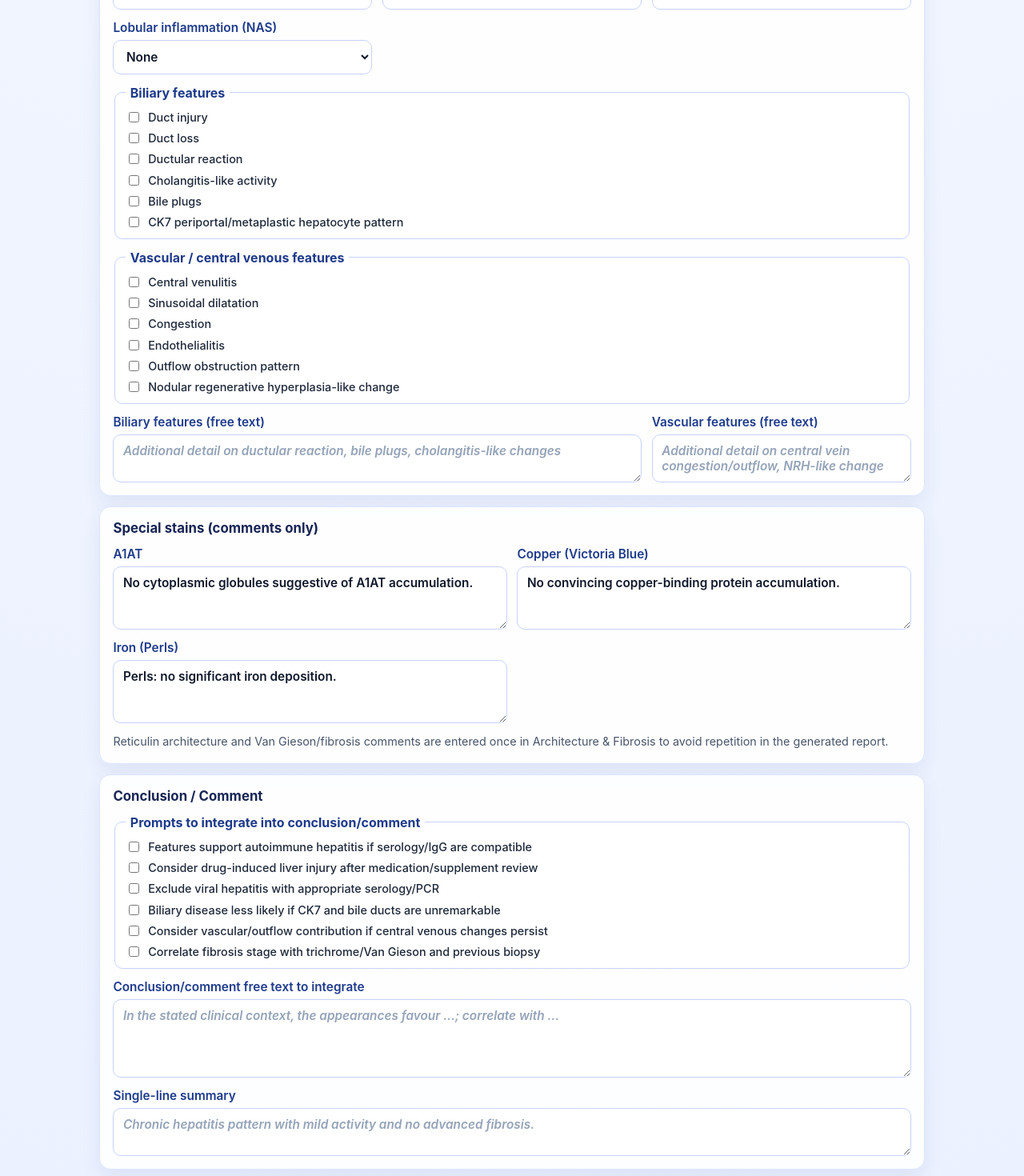
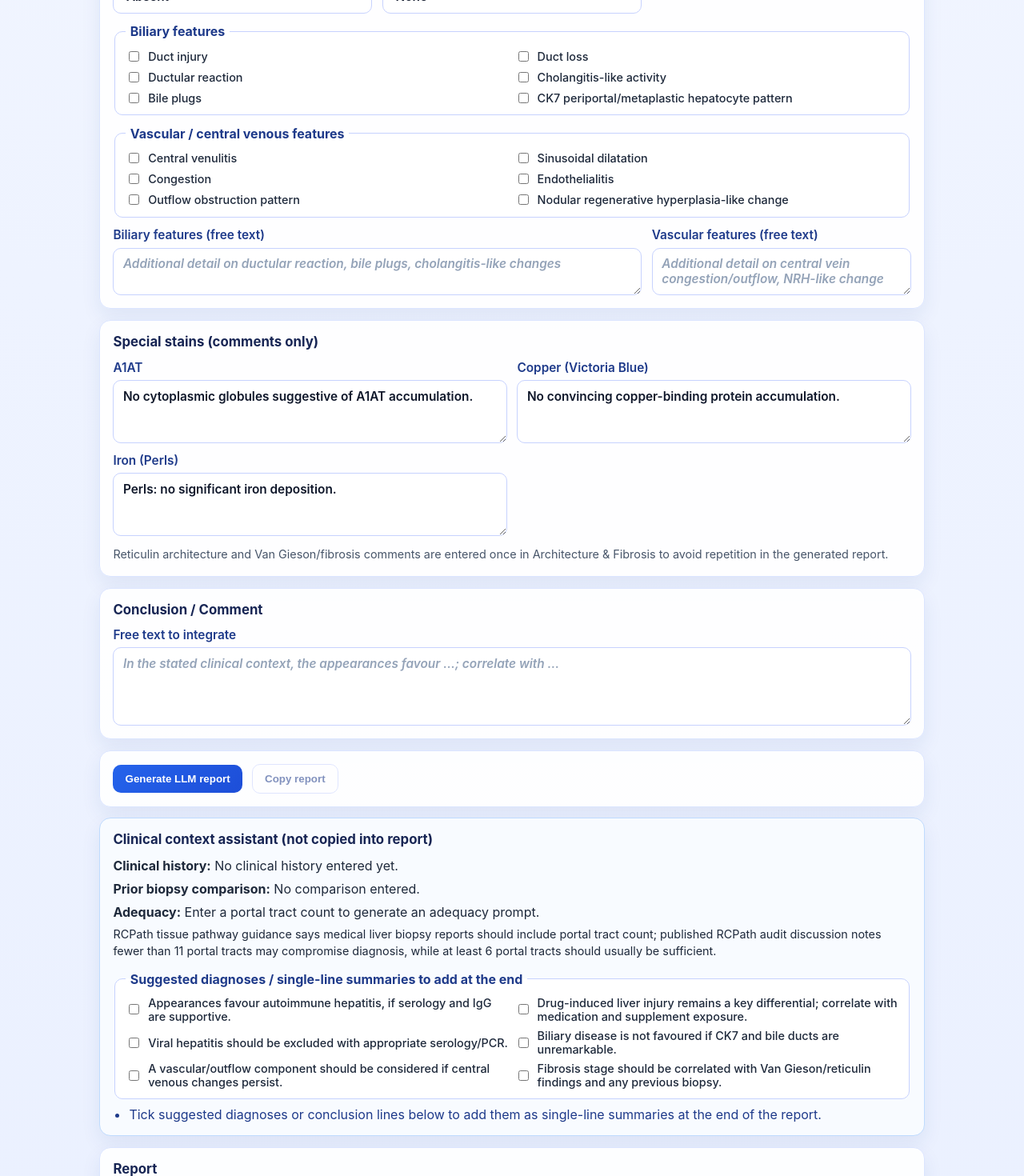
Before and after one commit to dradamchristian/liverbxreport, a React (Vite) app: page / in a window 1280 px wide. Shown: the part 1330-2800 px from the top of the page at 80% size. Built offline with nearby package versions, Linux system fonts and the light colour scheme; the HTML template or start-up script is replaced by a standard one.

Commit message:
Tidy biopsy feature inputs and summary prompts

```diff
--- a/src/App.tsx
+++ b/src/App.tsx
@@ -16,7 +16,7 @@ const portalInfiltrateOptions = ['Lymphocyte-rich', 'Plasma cell-rich', 'Neutrop
 const lobularInjuryOptions = ['Spotty necroinflammation', 'Acidophil bodies', 'Confluent necrosis', 'Bridging necrosis', 'Kupffer cell activation', 'Hepatocyte rosettes', 'Viral cytopathic change']
 const biliaryFeatureOptions = ['Duct injury', 'Duct loss', 'Ductular reaction', 'Cholangitis-like activity', 'Bile plugs', 'CK7 periportal/metaplastic hepatocyte pattern']
 const vascularFeatureOptions = ['Central venulitis', 'Sinusoidal dilatation', 'Congestion', 'Endothelialitis', 'Outflow obstruction pattern', 'Nodular regenerative hyperplasia-like change']
-const conclusionPromptOptions = ['Features support autoimmune hepatitis if serology/IgG are compatible', 'Consider drug-induced liver injury after medication/supplement review', 'Exclude viral hepatitis with appropriate serology/PCR', 'Biliary disease less likely if CK7 and bile ducts are unremarkable', 'Consider vascular/outflow contribution if central venous changes persist', 'Correlate fibrosis stage with trichrome/Van Gieson and previous biopsy']
+const diagnosticSummaryOptions = ['Appearances favour autoimmune hepatitis, if serology and IgG are supportive.', 'Drug-induced liver injury remains a key differential; correlate with medication and supplement exposure.', 'Viral hepatitis should be excluded with appropriate serology/PCR.', 'Biliary disease is not favoured if CK7 and bile ducts are unremarkable.', 'A vascular/outflow component should be considered if central venous changes persist.', 'Fibrosis stage should be correlated with Van Gieson/reticulin findings and any previous biopsy.']
 
 export default function App() {
   const [clinicalHistory, setClinicalHistory] = useState('')
@@ -48,10 +48,9 @@ export default function App() {
   const [a1atComment, setA1atComment] = useState('No cytoplasmic globules suggestive of A1AT accumulation.')
   const [copperComment, setCopperComment] = useState('No convincing copper-binding protein accumulation.')
   const [ironComment, setIronComment] = useState('Perls: no significant iron deposition.')
-  const [conclusionPrompts, setConclusionPrompts] = useState<string[]>([])
+  const [diagnosticSummaries, setDiagnosticSummaries] = useState<string[]>([])
 
   const [interpretation, setInterpretation] = useState('')
-  const [singleLineSummary, setSingleLineSummary] = useState('')
 
   const [report, setReport] = useState('')
   const [busy, setBusy] = useState(false)
@@ -75,7 +74,7 @@ export default function App() {
     cholestasis === 'Present' || biliaryFeatureChecks.length > 0 || /duct|ck7|bile|cholang/i.test(biliaryFeatures) ? 'Biliary/cholestatic clues: assess duct injury/loss, ductular reaction, cholangitis, copper-associated protein, CK7 pattern, and correlation with AMA/MRCP/drug history.' : '',
     vascularFeatureChecks.length > 0 || /central|vein|outflow|congestion/i.test(vascularFeatures) ? 'Vascular clues: review central venulitis, sinusoidal dilatation/congestion, outflow obstruction, nodular regenerative change, and relevant cardiac/vascular history.' : '',
     steatosisGrade !== 'None' || ballooning === 'Present' ? 'Fatty liver clues: quantify steatosis, ballooning, Mallory-Denk bodies, perisinusoidal fibrosis, and metabolic/alcohol risk factors.' : '',
-    conclusionPrompts.length > 0 ? `Selected conclusion prompts: ${conclusionPrompts.join('; ')}.` : 'Tick conclusion prompts below to carry selected diagnostic considerations into the generated conclusion/comment.'
+    diagnosticSummaries.length > 0 ? `Selected diagnostic summary lines: ${diagnosticSummaries.join(' ')}` : 'Tick suggested diagnoses or conclusion lines below to add them as single-line summaries at the end of the report.'
   ].filter(Boolean)
 
   function buildDraft() {
@@ -116,9 +115,8 @@ Special stains (comments only)
 - Iron (Perls): ${ironComment || 'Not provided.'}
 
 Conclusion / Comment
-- Selected conclusion prompts to integrate: ${conclusionPrompts.join('; ') || 'None selected'}
 - Free-text conclusion/comment to integrate: ${interpretation || 'Not provided.'}
-- Single-line summary: ${singleLineSummary || 'Not provided.'}`
+- Selected single-line diagnostic summaries to append after the descriptive report: ${diagnosticSummaries.join(' | ') || 'None selected'}`
   }
 
   function buildPrompt() {
@@ -141,7 +139,8 @@ Rules:
 - Include an adequacy statement using portal tract count: RCPath guidance requires reports to include portal tract count; fewer than 6 portal tracts should be described as limited/inadequate for confident diffuse medical liver disease assessment, and 6-10 portal tracts may compromise assessment compared with an optimal sample.
 - Explicitly state when information is not provided, but avoid repetitive formulaic phrases when a finding is clearly absent.
 - Keep wording professional, concise, and context-aware, with varied narrative phrasing rather than a checklist.
-- Integrate the free-text conclusion/comment and selected conclusion prompts into the final diagnostic paragraph where supported by the morphology.
+- Integrate the free-text conclusion/comment into the final diagnostic paragraph where supported by the morphology.
+- After the descriptive report and final diagnostic paragraph, append any selected single-line diagnostic summaries exactly as concise standalone lines, unless unsupported by the described morphology.
 - Provide short correlation advice and, if appropriate, progression/stability context without making the report feel templated.
 - ${historyInstruction}
 
@@ -246,7 +245,7 @@ ${buildDraft()}`
               {(['None', 'Mild', 'Moderate', 'Marked'] as Severity[]).map((v) => <option key={v}>{v}</option>)}
             </select>
           </label>
-          <fieldset className="checkbox-group span-2">
+          <fieldset className="checkbox-group feature-checklist span-3">
             <legend>Portal infiltrate nature</legend>
             {portalInfiltrateOptions.map((option) => (
               <label className="checkbox-row compact" key={option}>
@@ -270,7 +269,7 @@ ${buildDraft()}`
               <option>Marked</option>
             </select>
           </label>
-          <fieldset className="checkbox-group span-2">
+          <fieldset className="checkbox-group feature-checklist span-3">
             <legend>Lobular injury features</legend>
             {lobularInjuryOptions.map((option) => (
               <label className="checkbox-row compact" key={option}>
@@ -314,7 +313,7 @@ ${buildDraft()}`
             </select>
           </label>
           <div></div>
-          <fieldset className="checkbox-group span-3">
+          <fieldset className="checkbox-group feature-checklist span-3">
             <legend>Biliary features</legend>
             {biliaryFeatureOptions.map((option) => (
               <label className="checkbox-row compact" key={option}>
@@ -323,7 +322,7 @@ ${buildDraft()}`
               </label>
             ))}
           </fieldset>
-          <fieldset className="checkbox-group span-3">
+          <fieldset className="checkbox-group feature-checklist span-3">
             <legend>Vascular / central venous features</legend>
             {vascularFeatureOptions.map((option) => (
               <label className="checkbox-row compact" key={option}>
@@ -364,25 +363,10 @@ ${buildDraft()}`
 
       <section className="card">
         <h2>Conclusion / Comment</h2>
-        <div className="grid two-col">
-          <fieldset className="checkbox-group span-2">
-            <legend>Prompts to integrate into conclusion/comment</legend>
-            {conclusionPromptOptions.map((option) => (
-              <label className="checkbox-row compact" key={option}>
-                <input type="checkbox" checked={conclusionPrompts.includes(option)} onChange={() => toggleValue(option, conclusionPrompts, setConclusionPrompts)} />
-                {option}
-              </label>
-            ))}
-          </fieldset>
-          <label className="span-2">
-            Conclusion/comment free text to integrate
-            <textarea rows={4} placeholder="In the stated clinical context, the appearances favour …; correlate with …" value={interpretation} onChange={(e) => setInterpretation(e.target.value)} />
-          </label>
-          <label className="span-2">
-            Single-line summary
-            <textarea rows={2} placeholder="Chronic hepatitis pattern with mild activity and no advanced fibrosis." value={singleLineSummary} onChange={(e) => setSingleLineSummary(e.target.value)} />
-          </label>
-        </div>
+        <label>
+          Free text to integrate
+          <textarea rows={4} placeholder="In the stated clinical context, the appearances favour …; correlate with …" value={interpretation} onChange={(e) => setInterpretation(e.target.value)} />
+        </label>
       </section>
 
       <section className="card actions">
@@ -396,6 +380,15 @@ ${buildDraft()}`
         <p><strong>Prior biopsy comparison:</strong> {comparison || 'No comparison entered.'}</p>
         <p><strong>Adequacy:</strong> {adequacyComment}</p>
         <p className="helper">RCPath tissue pathway guidance says medical liver biopsy reports should include portal tract count; published RCPath audit discussion notes fewer than 11 portal tracts may compromise diagnosis, while at least 6 portal tracts should usually be sufficient.</p>
+        <fieldset className="checkbox-group context-diagnoses">
+          <legend>Suggested diagnoses / single-line summaries to add at the end</legend>
+          {diagnosticSummaryOptions.map((option) => (
+            <label className="checkbox-row compact" key={option}>
+              <input type="checkbox" checked={diagnosticSummaries.includes(option)} onChange={() => toggleValue(option, diagnosticSummaries, setDiagnosticSummaries)} />
+              {option}
+            </label>
+          ))}
+        </fieldset>
         <ul>
           {contextPrompts.map((prompt) => <li key={prompt}>{prompt}</li>)}
         </ul>
--- a/src/styles.css
+++ b/src/styles.css
@@ -191,3 +191,24 @@ button:disabled {
   font-weight: 500;
   color: #1e293b;
 }
+
+.feature-checklist,
+.context-diagnoses {
+  grid-template-columns: repeat(2, minmax(0, 1fr));
+}
+
+.feature-checklist legend,
+.context-diagnoses legend {
+  grid-column: 1 / -1;
+}
+
+.context-diagnoses {
+  margin-top: 0.85rem;
+}
+
+@media (max-width: 700px) {
+  .feature-checklist,
+  .context-diagnoses {
+    grid-template-columns: 1fr;
+  }
+}
```
